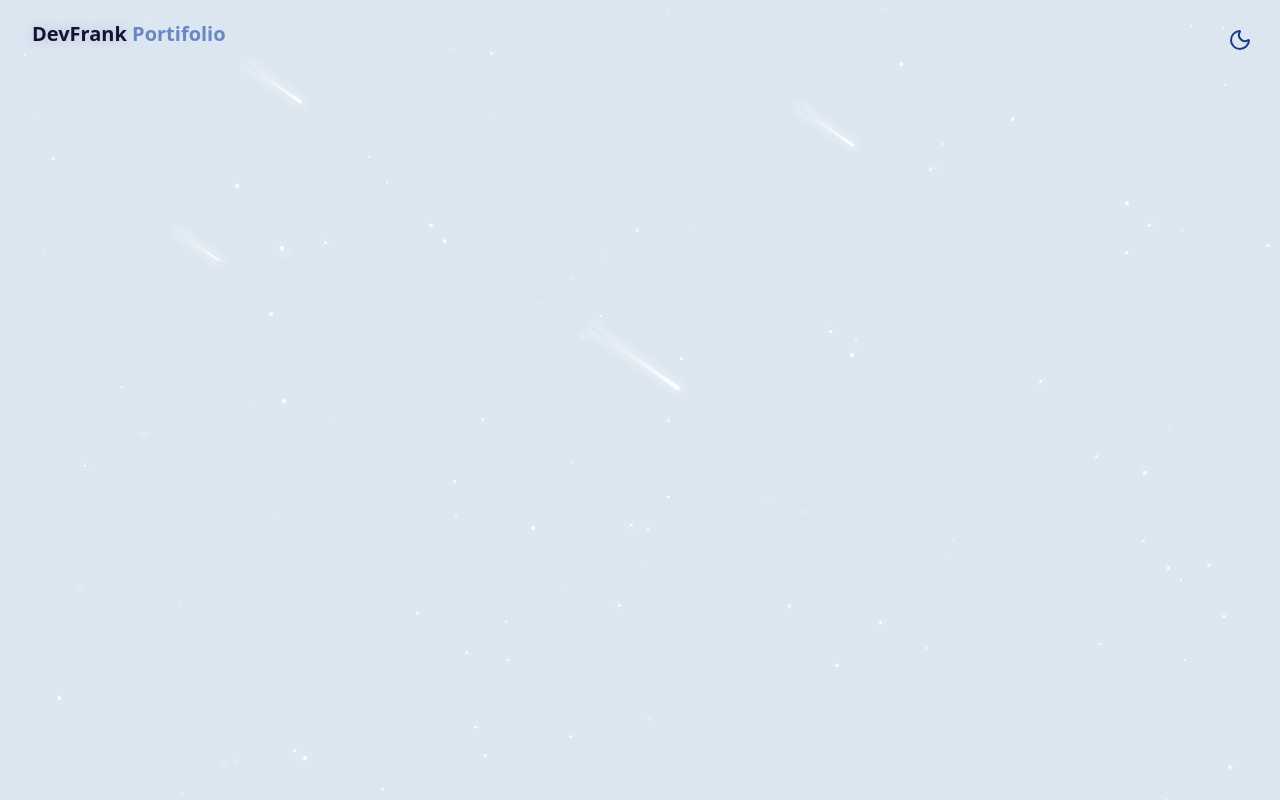
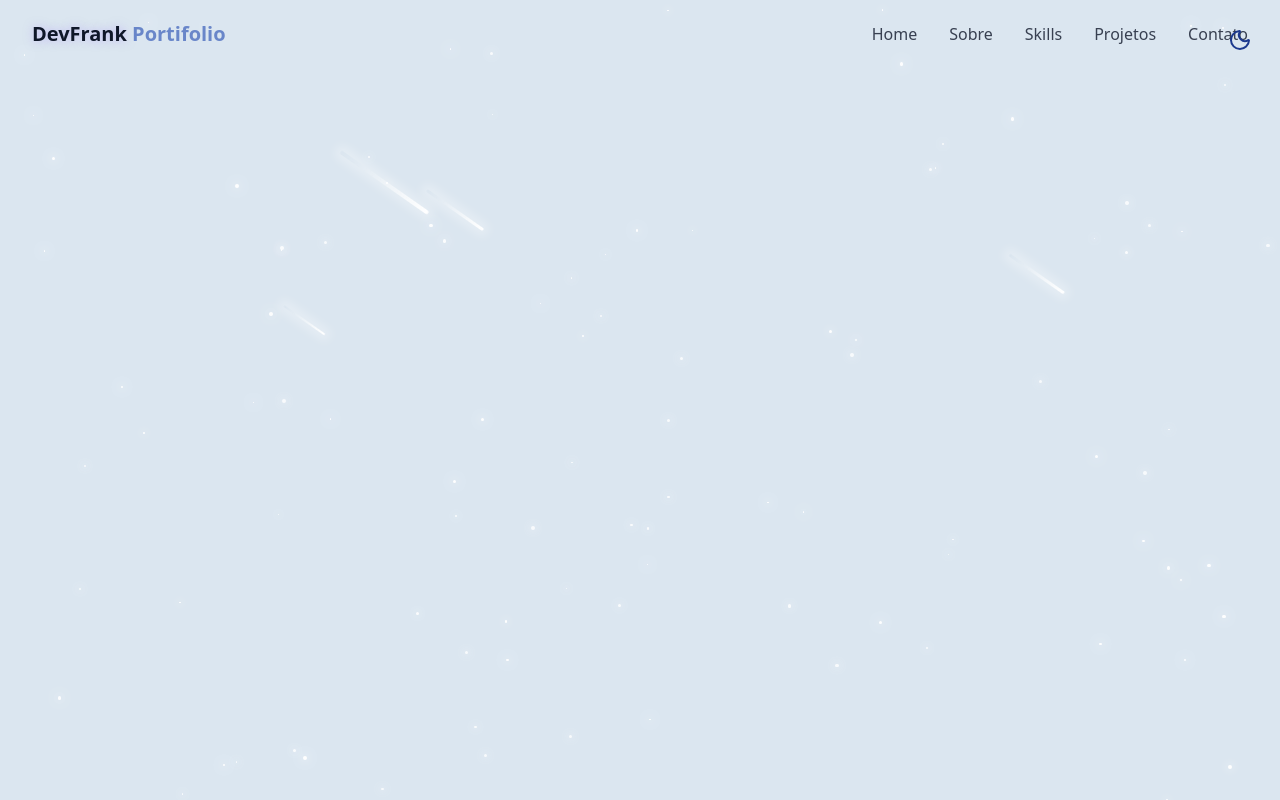
Before and after one commit to Frank1br/portfolio, a React (Vite) app: page / in a window 1280 px wide. Built offline with nearby package versions, Linux system fonts and the light colour scheme.

Commit message:
style: clean up formatting and indentation in NavBar component

```diff
--- a/src/components/NavBar.jsx
+++ b/src/components/NavBar.jsx
@@ -15,29 +15,45 @@
   useEffect(() => {
     const handleScroll = () => {
       setIsScrolled(window.scrollY > 10);
-    }
+    };
 
     window.addEventListener("scroll", handleScroll);
     return () => window.removeEventListener("scroll", handleScroll);
   }, []);
 
-
   return (
-    <nav className={cn(
+    <nav
+      className={cn(
         "fixed w-full z-40 transition-all duration-300",
         isScrolled ? "py-3 bg-background/80 backdrop-blur-md shadow-xs" : "py-5"
       )}
     >
-
-        <div className="container flex itens-center justify-between">
-            <a className="text-xl font-bold text-primary flex items-center " href="#hero">
+      <div className="container flex items-center justify-between">
+        <a
+          className="text-xl font-bold text-primary flex items-center"
+          href="#hero"
+        >
           <span className="relative z-10">
             <span className="text-glow text-foreground">DevFrank </span>
             Portifolio
           </span>
         </a>
+
+        {/* Desktop Nav */}
+        <div className="hidden md:flex space-x-8">
+          {navItems.map((item, key) => (
+            <a
+              key={key}
+              href={item.href}
+              className="text-foreground/80 hover:text-primary transition-colors duration-300"
+            >
+              {item.name}
+            </a>
+          ))}
         </div>
 
+        {/* Mobile Nav */}
+      </div>
     </nav>
-  )
-}
+  );
+};
```
Lines whose indentation alone changed are shown as unchanged.
